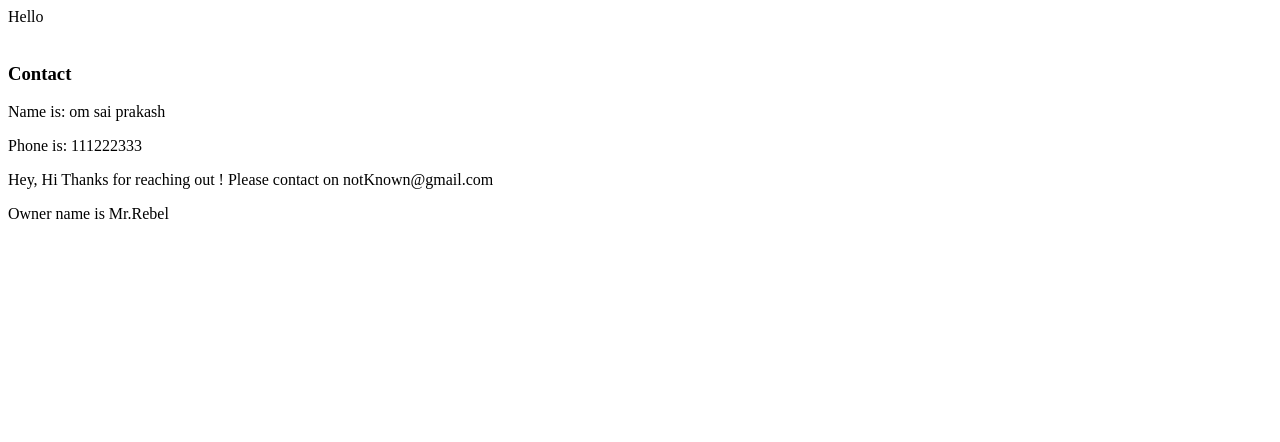
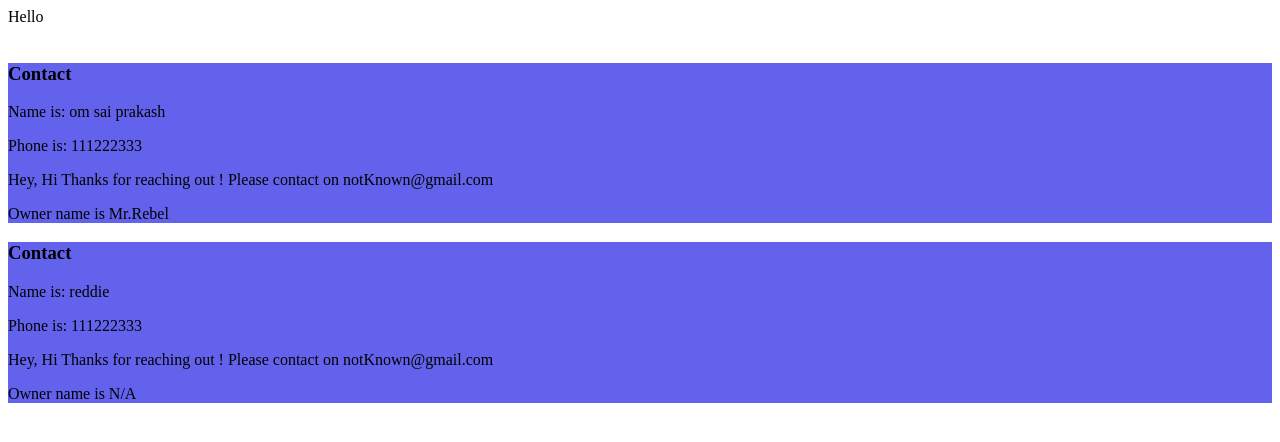
Before and after one commit to prakashreddy5155/AllVueProjects, a Vue app in the folder Basic vue3 project/vue3-basic-project/: page / in a window 1280 px wide. Shown: the top 442 px of the page. Built offline with nearby package versions, Linux system fonts and the light colour scheme.

Commit message:
learn: advanced validation:

```diff
--- a/Basic vue3 project/vue3-basic-project/src/App.vue
+++ b/Basic vue3 project/vue3-basic-project/src/App.vue
@@ -1,6 +1,18 @@
 <template>
   <div> {{ greet }}</div> <br>
-  <Contact name="om sai prakash" :phone="111222333" v-bind:ownerName="ownerName"></Contact>
+
+  <Contact
+    name="om sai prakash"
+    :phone="111222333"
+    v-bind:ownerName="ownerName">
+  </Contact>
+
+  <Contact
+  name="reddie"
+  :phone="111222333"
+  >
+
+  </Contact>
 </template>
 
 <script setup>
--- a/Basic vue3 project/vue3-basic-project/src/components/Contact.vue
+++ b/Basic vue3 project/vue3-basic-project/src/components/Contact.vue
@@ -1,4 +1,5 @@
 <template>
+  <div class="container">
     <h3>Contact</h3>
     <p>Name is: {{ name }}</p>
     <p>Phone is: {{ phone }}</p>
@@ -7,6 +8,7 @@
     <p v-if="ownerName!==''">
         Owner name is {{ ownerName }}
     </p>
+  </div>
 </template>
 
 <script setup>
@@ -15,6 +17,27 @@ import {ref} from "vue";
 
   let email = ref("notKnown@gmail.com");
   // validating the passedProps
-  const props = defineProps({"name":String,"phone":Number,"ownerName":String});
+  const props = defineProps({
+    "name":{
+      type:String,
+      required:true,
+    },
+    "phone":{
+      type:Number,
+      required:true,
+    },
+    "ownerName":{
+      type:String,
+      required:false,
+      default:'N/A'
+    }
+  });
 
 </script>
+
+<style>
+  .container
+  {
+    background-color:rgb(98, 98, 237);
+  }
+</style>
```
Also changed, not shown: 2 other files (tests, documents, lock files or other folders). Lines whose indentation alone changed are shown as unchanged.
